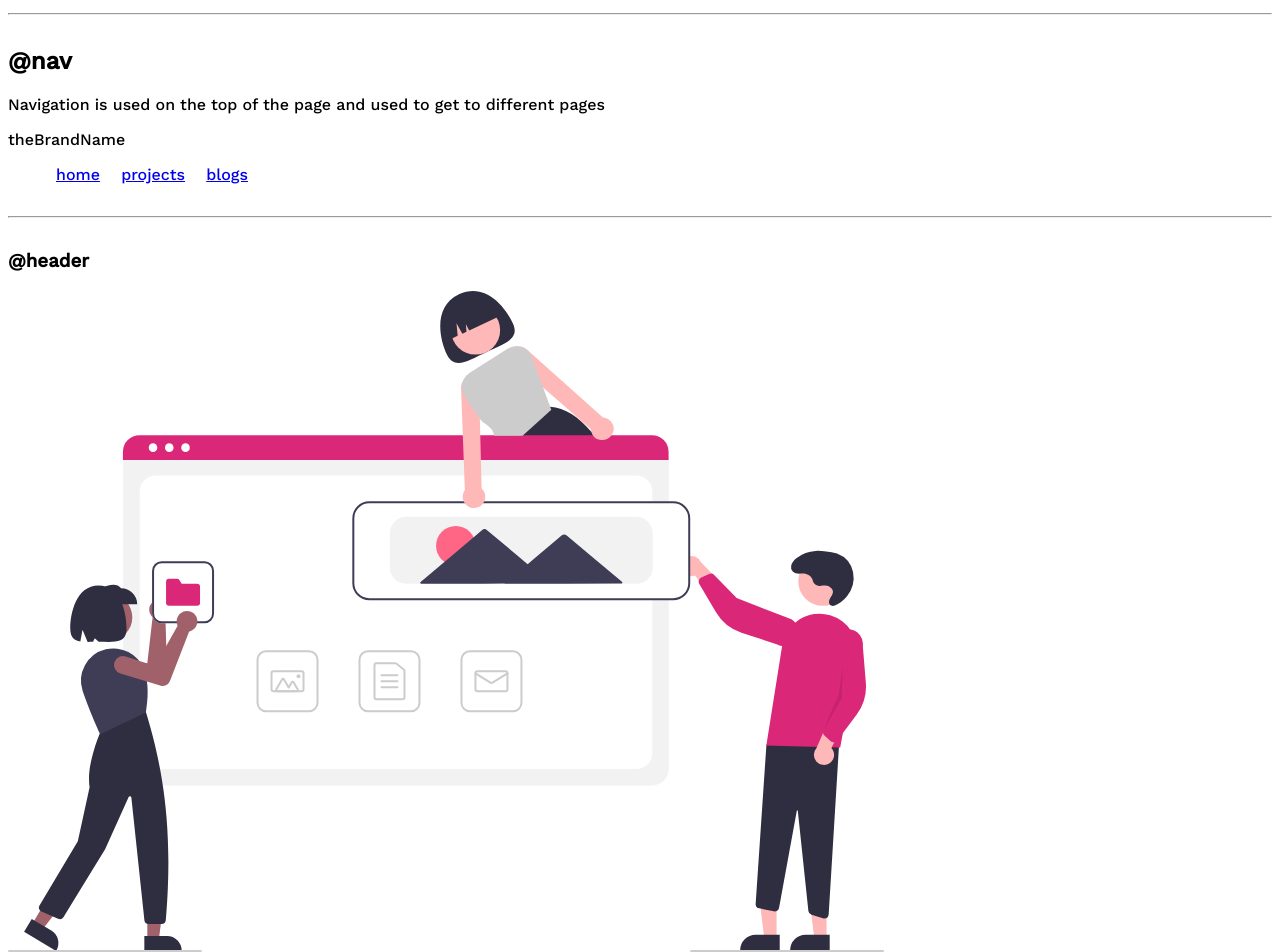
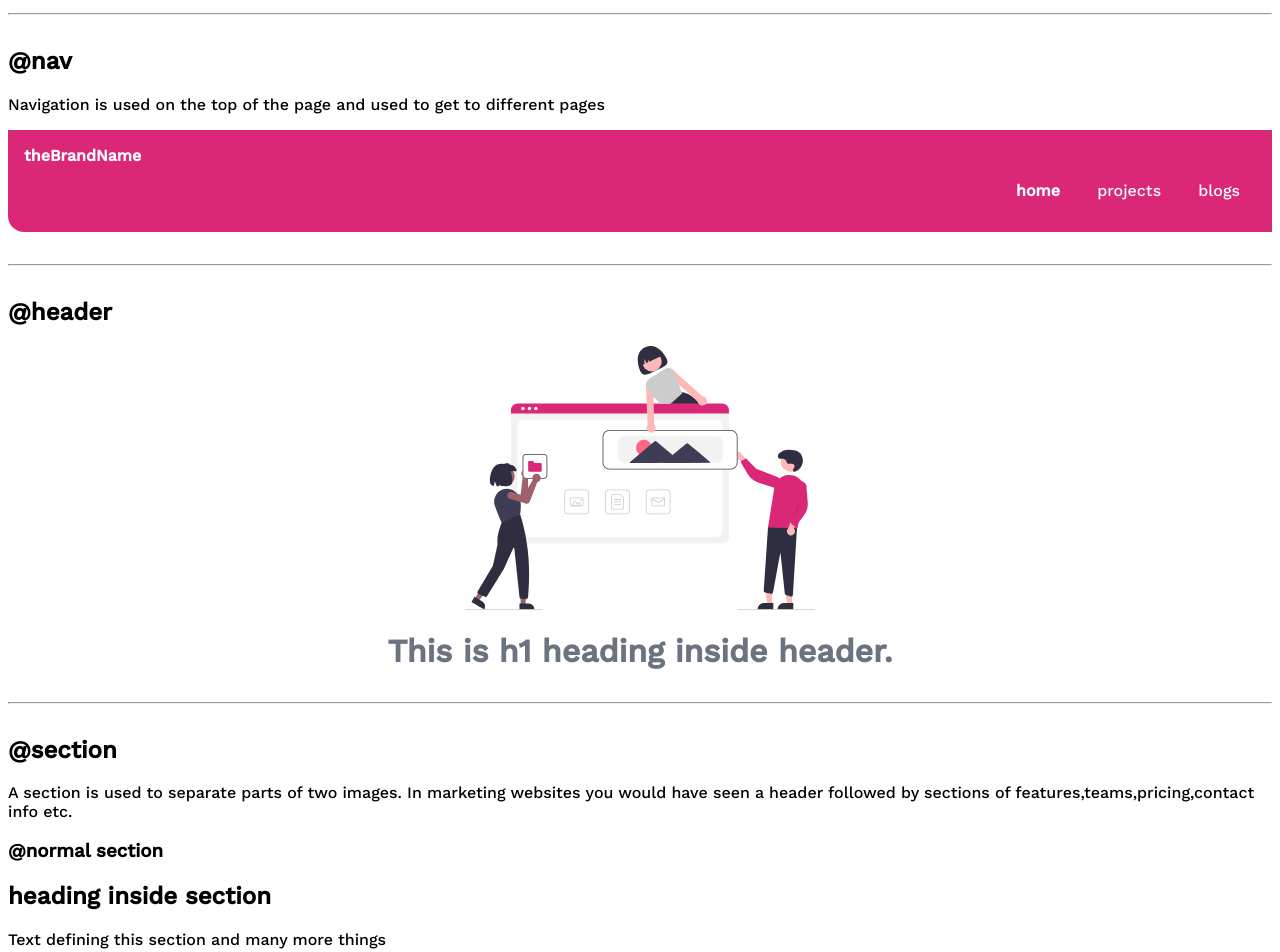
Before and after one commit to priyanshu746/PracticeSite, a plain HTML site: page index.html in a window 1280 px wide. Shown: the part 1400-2352 px from the top of the page. Drawn offline with nearby package versions, Linux system fonts and the light colour scheme.

Commit message:
hero section

```diff
--- a/css/style.css
+++ b/css/style.css
@@ -3,11 +3,11 @@
 /* color:#DB2777  */
 :root {
   --primary-color: #DB2777;
+  --heading-color: #6B7280;
 }
 
 body {
   font-family: 'Work Sans', sans-serif;
-  /* font-family: 'PT Sans', sans-serif; */
 }
 
 hr {
@@ -20,20 +20,23 @@ hr {
 
 /* containers */
 .container {
-  display: block;
-  margin: 0 1rem;
+ padding-left: 1rem;
+ padding-right: 1rem;
+
 }
 
 .centered-container {
   display: block;
   margin: auto;
-  max-width: 595px;
+  max-width: 600px;
+  padding-left: 1rem;
+  padding-right: 1rem;
 }
 
 /* links */
 .link {
   text-decoration: none;
-  padding: 0.5rem 1rem;
+  padding: 0.5rem 0.5rem;
 }
 
 .link-primary {
@@ -57,3 +60,45 @@ hr {
   display: inline;
   padding: 0 0.5rem;
 }
+
+/* navigation's */
+
+.navigation{
+  background-color: var(--primary-color);
+  padding: 1rem 0rem;
+  border-bottom-left-radius: 1rem;
+  color: white;
+}
+
+.brand{
+  font-weight: bold;
+}
+
+.link-active{
+  font-weight: bold;
+}
+
+.navigation a{
+  color: white;
+  text-align: right;
+}
+
+.navigation ul{
+  text-align: right;
+}
+
+/* header  */
+.hero{
+  display: block;
+}
+
+.hero-img{
+  margin:auto;
+  max-width: 350px;
+  display: block;
+}
+
+.hero-heading{
+  text-align: center;
+  color:var(--heading-color);
+}
--- a/index.html
+++ b/index.html
@@ -90,22 +90,29 @@
     Navigation is used on the top of the page and used to get to different
     pages
   </p>
-  <nav class="navigation">
-    <div>
+  <nav class="navigation ">
+    <div class="container">
       <div class="brand">theBrandName</div>
-      <ul>
-        <li class="list-item-inline"><a href="/">home</a></li>
-        <li class="list-item-inline"><a href="/">projects</a></li>
-        <li class="list-item-inline"><a href="/">blogs</a></li>
+      <ul class="ul-list">
+        <li class="list-item-inline">
+          <a class="link link-active nav-pills" href="/">home</a>
+        </li>
+        <li class="list-item-inline">
+          <a class="link nav-pills" href="/">projects</a>
+        </li>
+        <li class="list-item-inline">
+          <a class="link nav-pills" href="/">blogs</a>
+        </li>
       </ul>
     </div>
   </nav>
   <hr>
-  <h3>@header</h3>
-  <header>
-    <img src="images/build-web.svg"></a>
-    <h1>This is h1 heading inside header.</h1>
+  <h2>@header</h2>
+  <header class="hero">
+    <img class="hero-img centered-container" src="images/build-web.svg"></a>
+    <h1 class="hero-heading">This is h1 heading inside header.</h1>
   </header>
+  <hr>
 
   <h2>@section</h2>
   <p>A section is used to separate parts of two images. In marketing websites you would have seen a header followed by
@@ -137,5 +144,4 @@
       </div>
     </footer>
 </body>
-
 </html>
```
